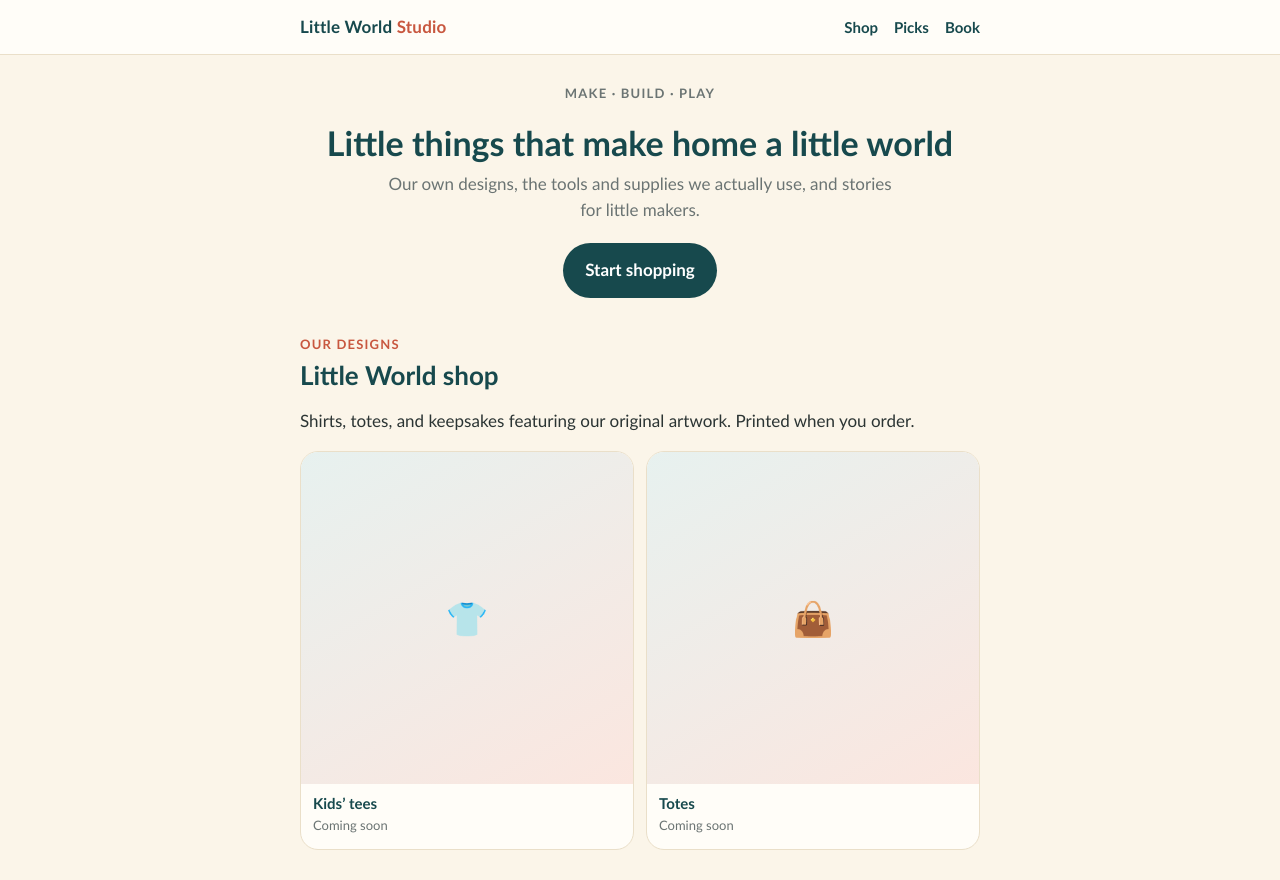
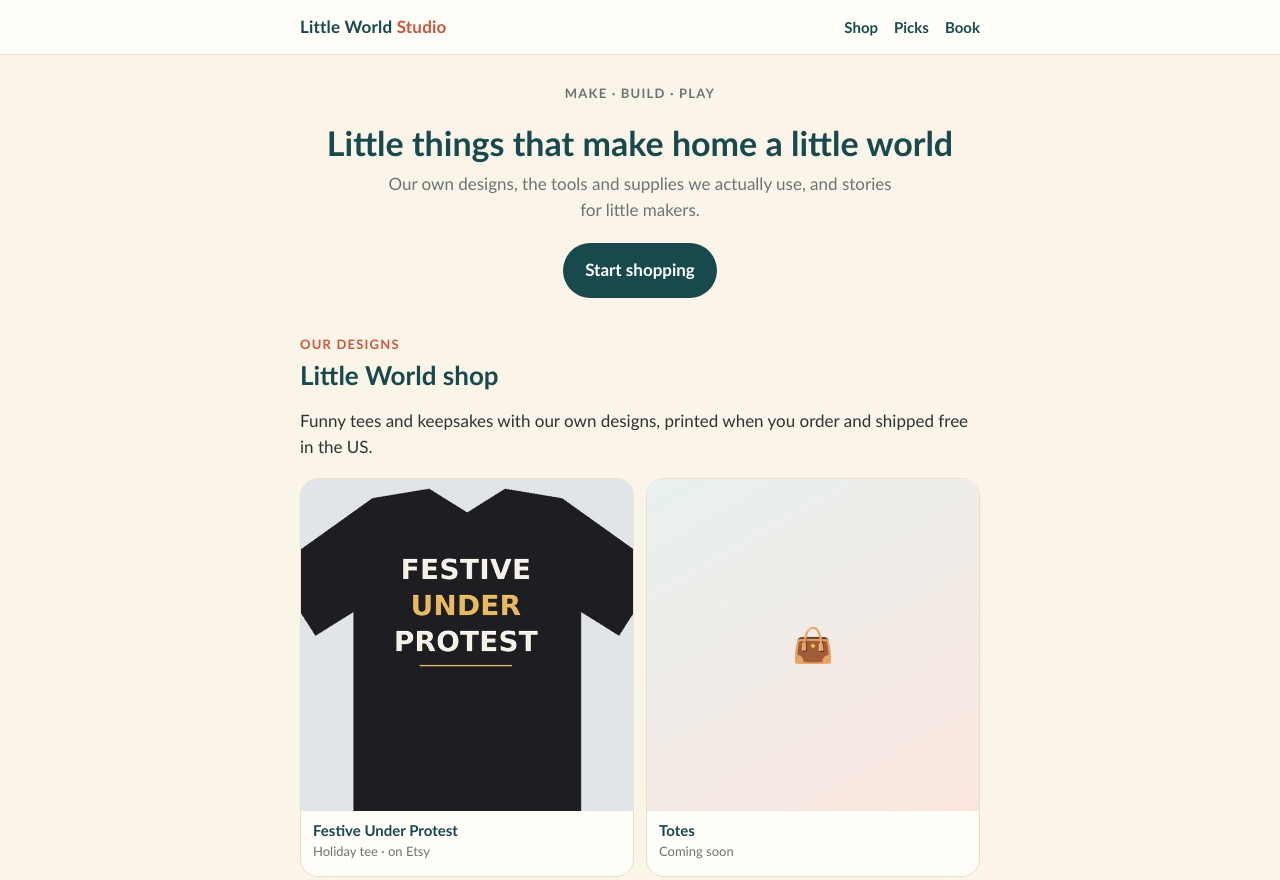
Before and after one commit to msut773/little-world-studio, a plain HTML site: page index.html in a window 1280 px wide. Shown: the top 880 px of the page. Drawn offline with Linux system fonts and the light colour scheme.

Commit message:
Add Festive Under Protest tee to Our designs (links to Etsy)
Co-Authored-By: Claude Opus 5.5 <noreply@anthropic.com>
Claude-Session: https://claude.ai/code/session_01NaPHkL9ae9EgD5GW8wFvcm

```diff
--- a/index.html
+++ b/index.html
@@ -25,9 +25,9 @@
   <section id="shop">
     <p class="eyebrow">Our designs</p>
     <h2>Little World shop</h2>
-    <p>Shirts, totes, and keepsakes featuring our original artwork. Printed when you order.</p>
+    <p>Funny tees and keepsakes with our own designs, printed when you order and shipped free in the US.</p>
     <div class="grid">
-      <div class="item"><div class="ph">👕</div><div class="body"><h3>Kids’ tees</h3><p>Coming soon</p></div></div>
+      <a class="item" href="https://www.etsy.com/listing/4619294654/festive-under-protest-graphic-t-shirt" target="_blank" rel="noopener"><div class="ph"><img src="img/festive-under-protest.jpg" alt="Black t-shirt reading Festive Under Protest"></div><div class="body"><h3>Festive Under Protest</h3><p>Holiday tee · on Etsy</p></div></a>
       <div class="item"><div class="ph">👜</div><div class="body"><h3>Totes</h3><p>Coming soon</p></div></div>
     </div>
   </section>
```
Also changed, not shown: img/festive-under-protest.jpg (added).
